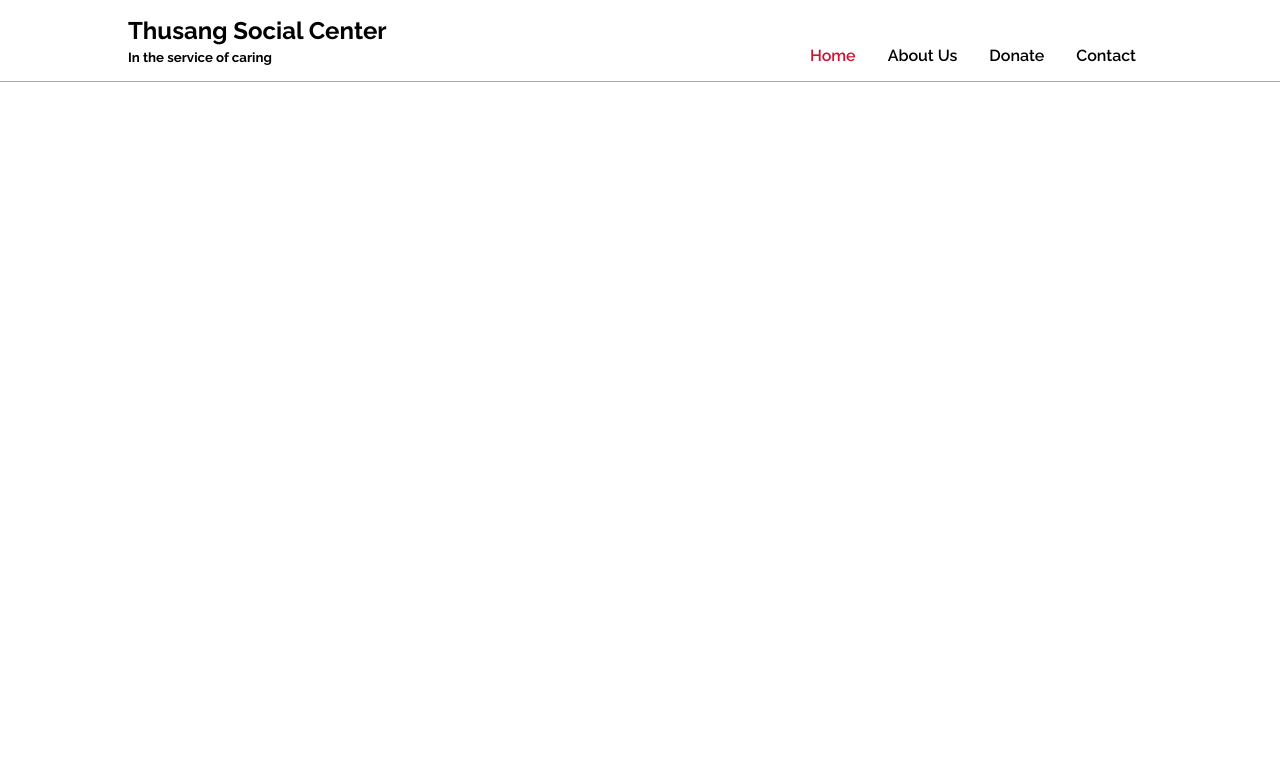
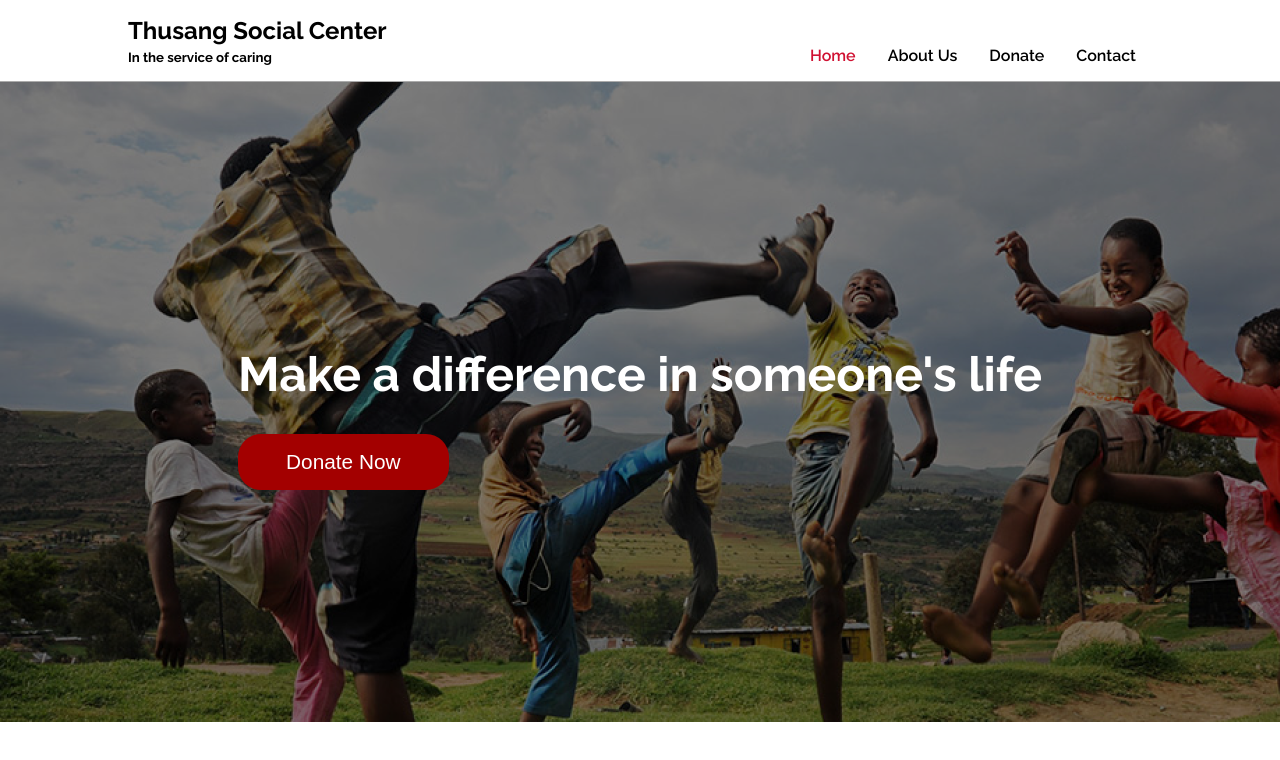
Before and after one commit to Spha88/thusang, a React (Create React App) app: page / in a window 1280 px wide. Shown: the top 760 px of the page. Built offline with nearby package versions, Linux system fonts and the light colour scheme.

Commit message:
Add hero component

```diff
--- a/src/App.js
+++ b/src/App.js
@@ -1,11 +1,13 @@
 import React from 'react';
 import './App.css';
 import Nav from './components/Nav/Nav';
+import Hero from './components/Hero/Hero';
 
 function App() {
   return (
     <div className="App">
       <Nav />
+      <Hero />
     </div>
   );
 }
--- /dev/null
+++ b/src/components/Hero/Hero.js
@@ -0,0 +1,17 @@
+import React from 'react';
+import classes from './Hero.module.scss';
+import background from '../../assets/images/background.png'
+
+const Hero = () => {
+    return (
+        <div className={classes.Hero} style={{ background: `url(${background})`}}>
+            <div className={classes.HeroContent}>
+
+                <h1>Make a difference in someone's life</h1>
+                <button>Donate Now</button>
+            </div>
+        </div>
+    )
+}
+
+export default Hero
--- /dev/null
+++ b/src/components/Hero/Hero.module.scss
@@ -0,0 +1,30 @@
+.Hero {
+    height: 80vh;
+    width: 100%;
+    overflow: hidden;
+    background-position: center center;
+    background-size: cover;
+    display: flex;
+    justify-content: center;
+    align-items: center;
+    .HeroContent {
+        max-width: 1024px;
+        padding: 2rem;
+        color: #fff;
+        text-align: left;
+        h1 {
+            font-size: 3rem;
+        }
+        button {
+            background: #A30000;
+            border-radius: 23px;
+            border: none;
+            padding: 1rem 3rem;
+            outline: none;
+            color: #fff;
+            cursor: pointer;
+            font-size: 1.3em;
+            font-weight: 100 !important;
+        }
+    }
+}
```
Also changed, not shown: src/assets/images/background.png (added).
